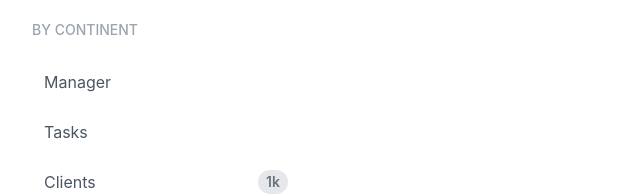
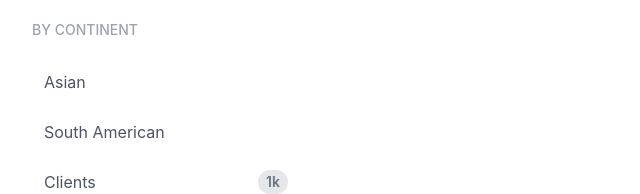
Before and after one commit to marvincayetano/awatto, a React (Vite) app: page / in a window 1280 px wide. Shown: the part 270-464 px from the top of the page, without its empty margins (0-640 px from the left). Built offline with nearby package versions, Linux system fonts and the light colour scheme.

Commit message:
🔥 Chore: Enums

```diff
--- a/src/components/Food/components/Food.tsx
+++ b/src/components/Food/components/Food.tsx
@@ -17,7 +17,7 @@ export function Food({}: FoodProps) {
               href="#"
               className="flex flex-row items-center h-12 px-4 rounded-lg text-gray-600 hover:bg-gray-100"
             >
-              <span className="ml-3">Manager</span>
+              <span className="ml-3">Asian</span>
             </a>
           </li>
           <li className="my-px">
@@ -25,7 +25,7 @@ export function Food({}: FoodProps) {
               href="#"
               className="flex flex-row items-center h-12 px-4 rounded-lg text-gray-600 hover:bg-gray-100"
             >
-              <span className="ml-3">Tasks</span>
+              <span className="ml-3">South American</span>
             </a>
           </li>
           <li className="my-px">
--- /dev/null
+++ b/src/components/Food/enums/Continent.ts
@@ -0,0 +1,8 @@
+enum Continent {
+  asia,
+  northamerica,
+  southamerica,
+  middleeast,
+}
+
+export default Continent;
--- /dev/null
+++ b/src/components/Food/enums/Food.ts
@@ -0,0 +1,5 @@
+enum Food {
+  filipino,
+}
+
+export default Food;
--- /dev/null
+++ b/src/components/Food/utils/continent.ts
@@ -0,0 +1,20 @@
+import Continent from "../enums/continent";
+import Food from "../enums/food";
+
+const continent = () => {
+  return [
+    {
+      continent: Continent.asia,
+      food: Food.filipino,
+      locations: [
+        {
+          name: "Fiesta Manila Bakery",
+          description: "",
+          location: {},
+        },
+      ],
+    },
+  ];
+};
+
+export default continent;
```
